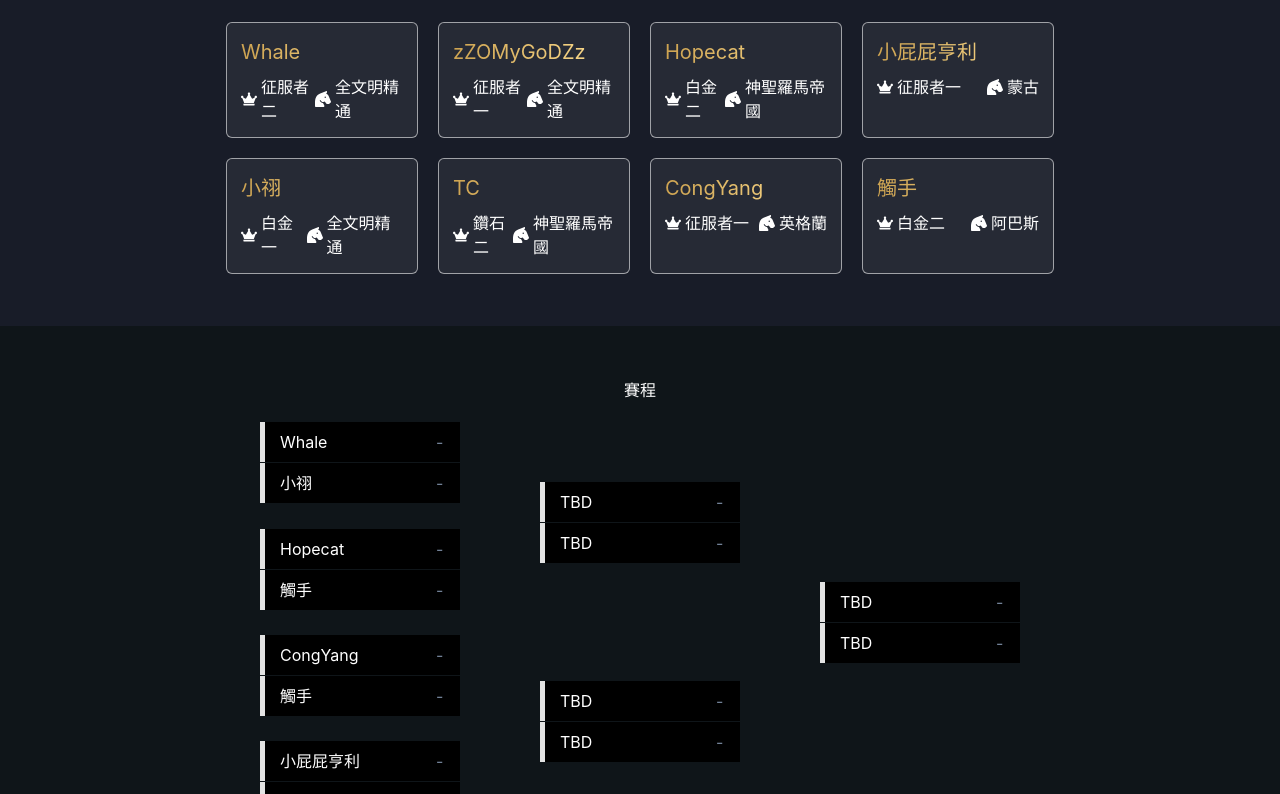
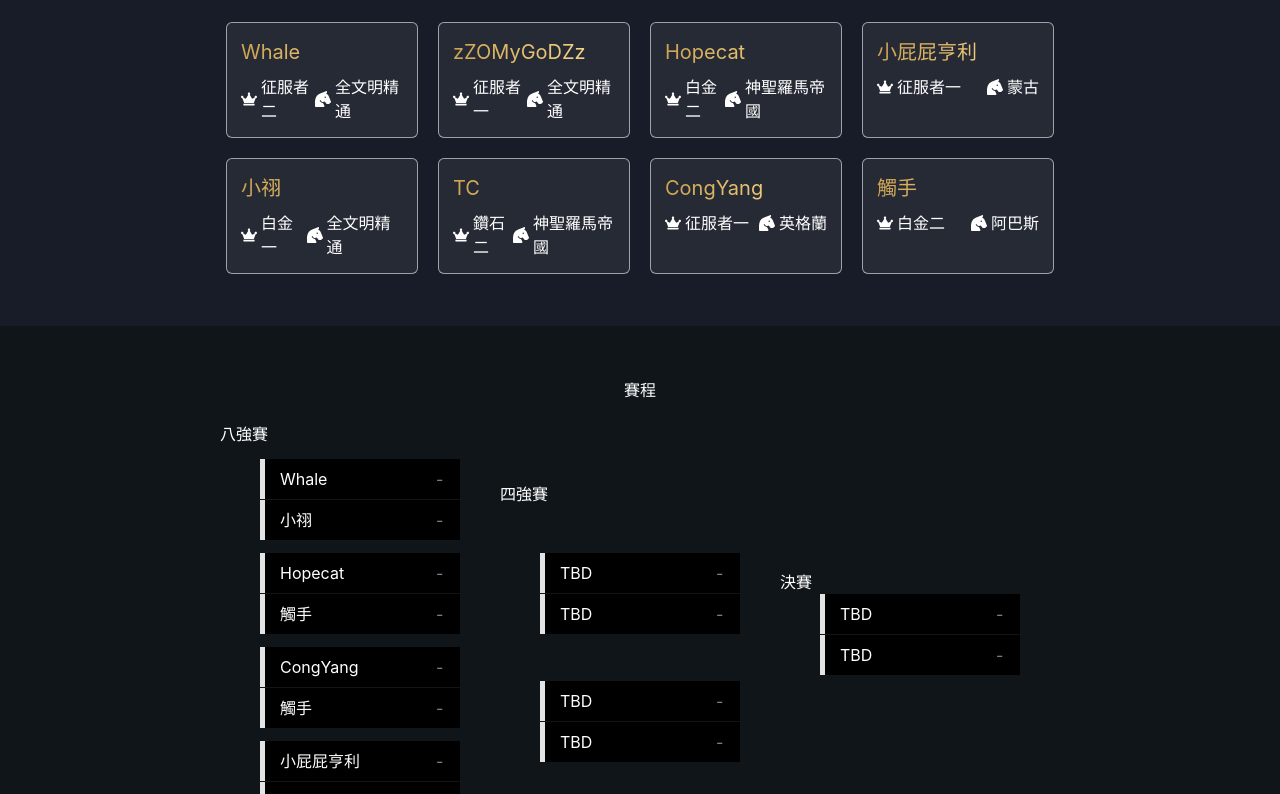
Before and after one commit to indexhui/aoe4-tw, a React (Create React App) app: page / in a window 1280 px wide. Shown: the part 437-1231 px from the top of the page. Built offline with nearby package versions, Linux system fonts and the light colour scheme.

Commit message:
schedule update

```diff
--- a/src/components/Schedule.js
+++ b/src/components/Schedule.js
@@ -54,6 +54,7 @@ const Schedule = () => {
         <Text pb="20px">賽程</Text>
         <Flex align="center">
           <Flex w="280px" h="400px" direction="column" justify="space-between">
+            <Text>八強賽</Text>
             <VStack spacing="1px">
               <MatchBox name="Whale" state="0" />
               <MatchBox name="小祤" state="0" />
@@ -72,6 +73,7 @@ const Schedule = () => {
             </VStack>
           </Flex>
           <Flex w="280px" h="280px" direction="column" justify="space-between">
+            <Text>四強賽</Text>
             <VStack spacing="1px">
               <MatchBox name="" state="0" />
               <MatchBox name="" state="0" />
@@ -82,6 +84,7 @@ const Schedule = () => {
             </VStack>
           </Flex>
           <Flex w="280px" direction="column" justify="space-between">
+            <Text>決賽</Text>
             <VStack spacing="1px">
               <MatchBox name="" state="0" />
               <MatchBox name="" state="0" />
```
